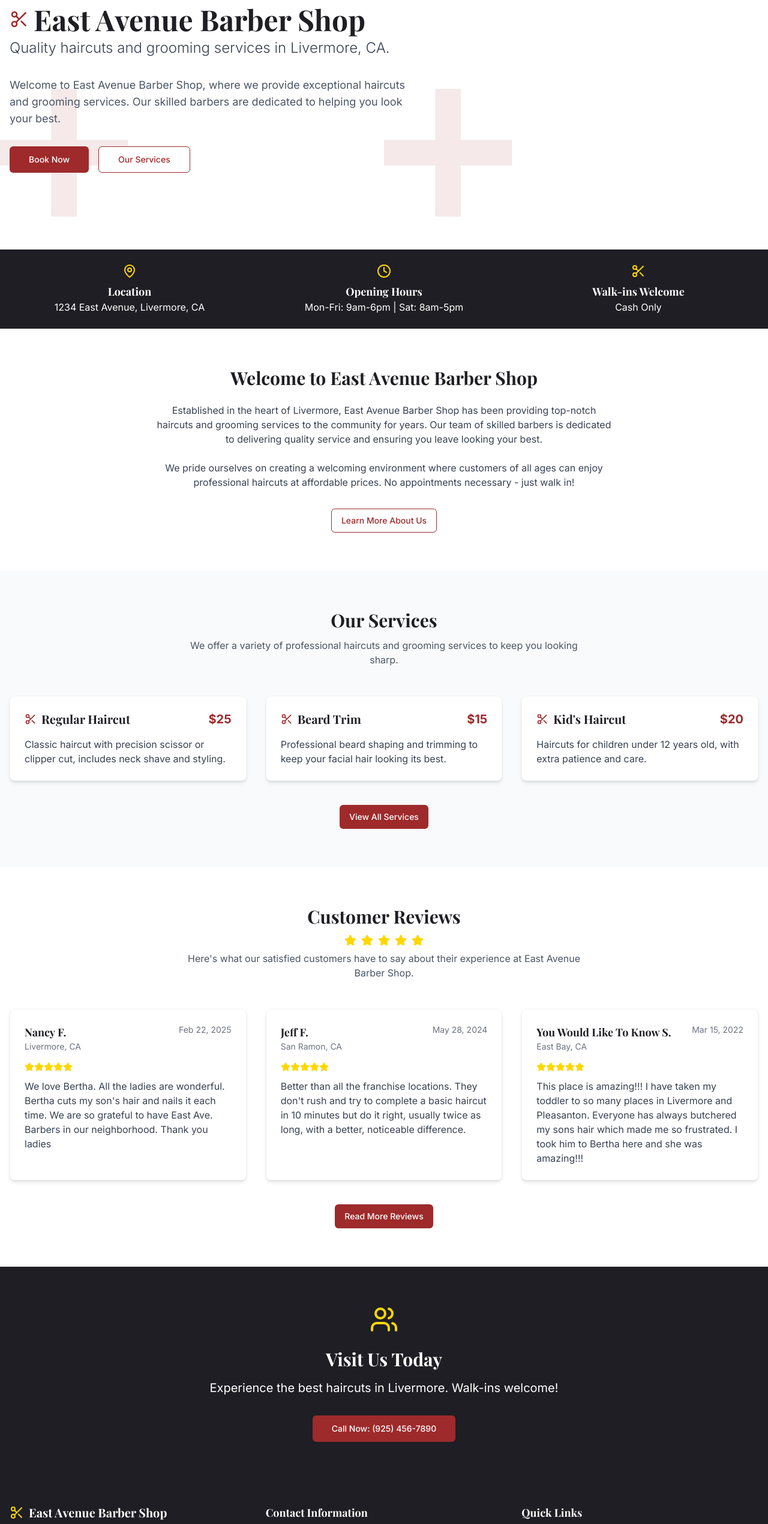
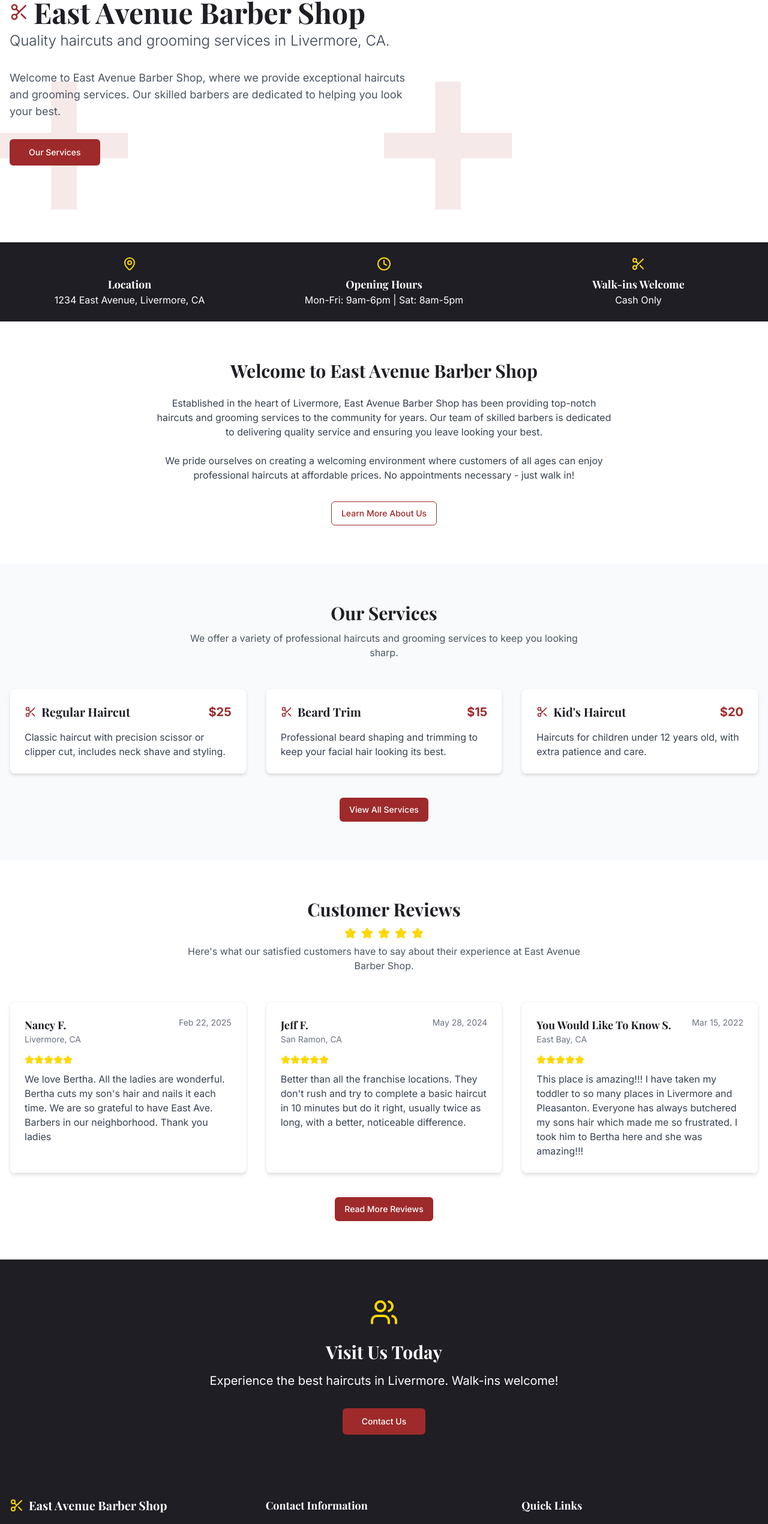
Before and after one commit to NikhilKonduru8/east-ave-cuts-reviews, a React (Vite) app: page / in a window 1280 px wide. Shown: the part 193-2734 px from the top of the page at 60% size. Built offline with nearby package versions, Linux system fonts and the light colour scheme.

Commit message:
Remove booking functionality
Removes all "Book Now" buttons and related booking features.

```diff
--- a/src/components/HeroSection.tsx
+++ b/src/components/HeroSection.tsx
@@ -20,13 +20,8 @@ const HeroSection = () => {
             Our skilled barbers are dedicated to helping you look your best.
           </p>
           <div className="flex flex-col sm:flex-row gap-4">
-            <a href="tel:+19254567890">
+            <Link to="/services">
               <Button size="lg" className="bg-barber-red hover:bg-barber-red/90 text-white">
-                Book Now
-              </Button>
-            </a>
-            <Link to="/services">
-              <Button size="lg" variant="outline" className="border-barber-red text-barber-red hover:bg-barber-red/10">
                 Our Services
               </Button>
             </Link>
--- a/src/components/Navbar.tsx
+++ b/src/components/Navbar.tsx
@@ -26,9 +26,6 @@ const Navbar = () => {
             <Link to="/services" className="text-barber-dark hover:text-barber-red font-medium transition duration-300">Services</Link>
             <Link to="/reviews" className="text-barber-dark hover:text-barber-red font-medium transition duration-300">Reviews</Link>
             <Link to="/contact" className="text-barber-dark hover:text-barber-red font-medium transition duration-300">Contact</Link>
-            <a href="tel:+19254567890">
-              <Button className="bg-barber-red hover:bg-barber-red/90 text-white">Book Now</Button>
-            </a>
           </div>
 
           {/* Mobile menu button */}
@@ -54,9 +51,6 @@ const Navbar = () => {
             <Link to="/contact" className="block text-barber-dark hover:text-barber-red font-medium py-2 transition duration-300" onClick={toggleMenu}>
               Contact
             </Link>
-            <a href="tel:+19254567890" className="block" onClick={toggleMenu}>
-              <Button className="w-full bg-barber-red hover:bg-barber-red/90 text-white">Book Now</Button>
-            </a>
           </div>
         )}
       </div>
--- a/src/pages/HomePage.tsx
+++ b/src/pages/HomePage.tsx
@@ -177,11 +177,11 @@ const HomePage = () => {
           <p className="text-xl mb-8 max-w-2xl mx-auto">
             Experience the best haircuts in Livermore. Walk-ins welcome!
           </p>
-          <a href="tel:+19254567890">
+          <Link to="/contact">
             <Button size="lg" className="bg-barber-red hover:bg-barber-red/90 text-white">
-              Call Now: (925) 456-7890
+              Contact Us
             </Button>
-          </a>
+          </Link>
         </div>
       </section>
     </div>
```
